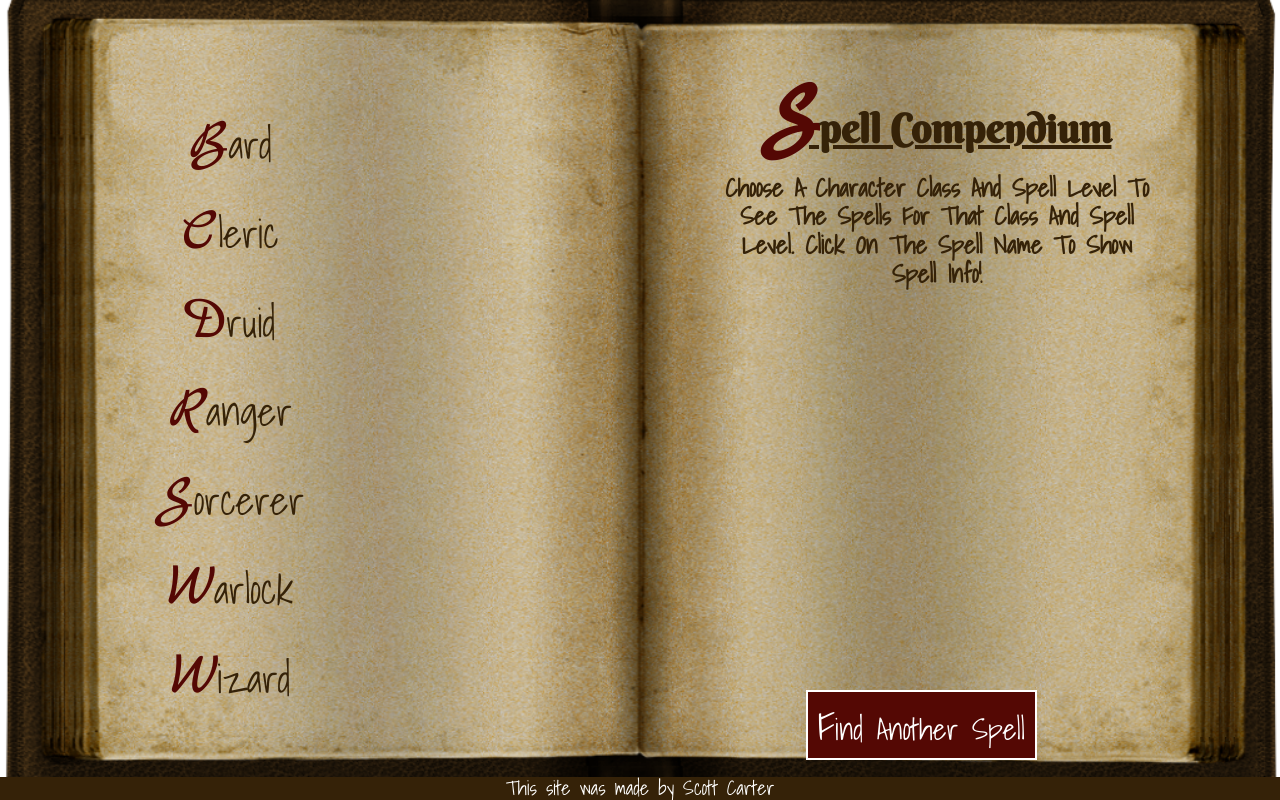
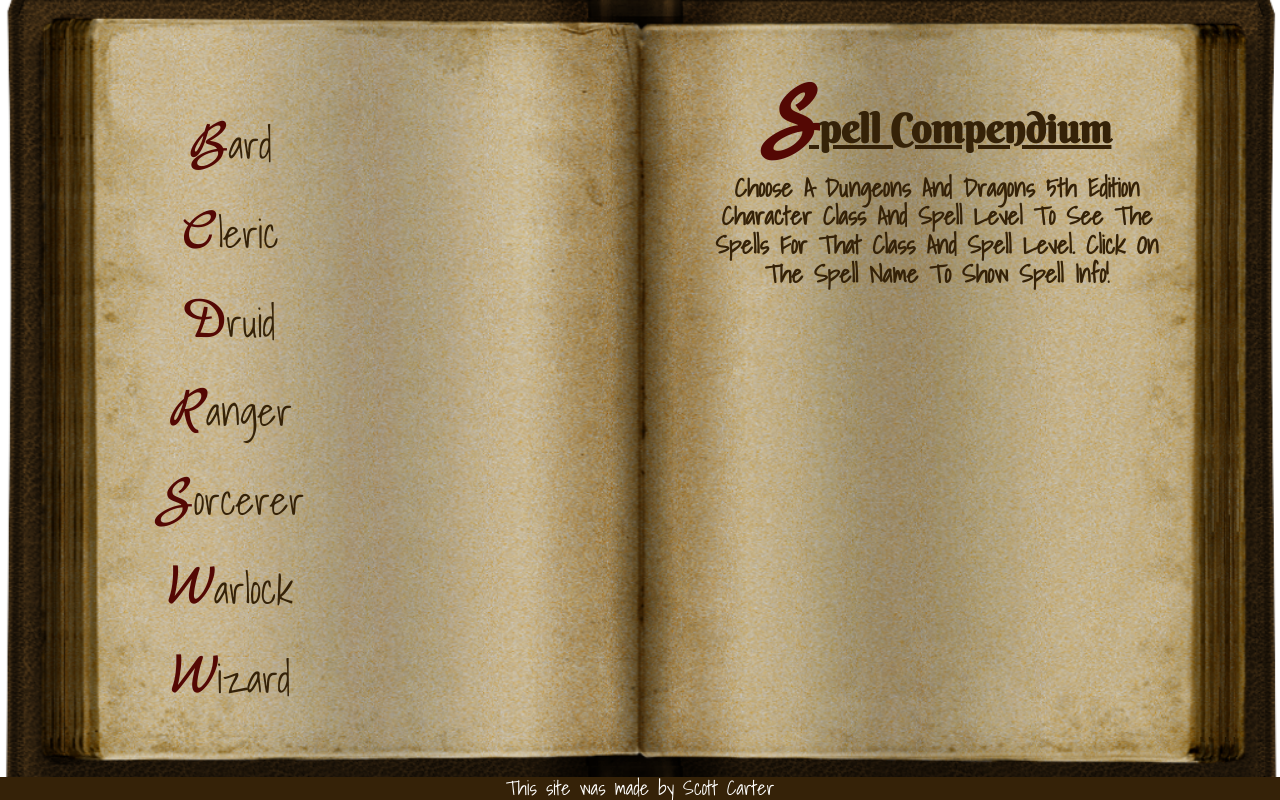
Before and after one commit to slashmcdeadly/scottCarterProjectFive, a React (Create React App) app: page / in a window 1280 px wide. Built offline with nearby package versions, Linux system fonts and the light colour scheme.

Commit message:
fixed the no spell bug

```diff
--- a/src/App.js
+++ b/src/App.js
@@ -15,14 +15,16 @@
       isShowing: false,
       isAlsoShowing: false,
       spellBoxShowing: false,
+      resetShowing: false,
       disabled: false,
       alsoDisabled: false,
       spellInfo: [],
       name: '',
       materials: '',
       description: '',
+      count: 0,
       higherLevel: '',
-      changingText: 'Choose a Character Class and Spell Level to see the spells for that class and spell level. Click on the spell name to show spell info!',
+      changingText: 'Choose a Dungeons and Dragons 5th Edition Character Class and Spell Level to see the spells for that class and spell level. Click on the spell name to show spell info!',
       levelDisplay: ''
     }
   }
@@ -41,7 +43,7 @@
     this.setState({
       isAlsoShowing: true,
       levelDisplay: "Level " + event.target.value,
-      // alsoDisabled: true,
+      resetShowing: true
     })
     // call the api with the button value as part of the search
     axios({
@@ -49,15 +51,18 @@
       method: 'GET',
       responseType: 'json',
     }).then( (spells) => {
-      spells = spells.data.results;
+
+      console.log(spells)
       this.setState({
-        spells,
+        spells: spells.data.results,
         changingText: this.state.charClass,
+        count: spells.data.count
       })
     })
   }
 
   spellInfo = (e) => {
+    window.scroll({top: 0});
     axios({
         url: "https://www.dnd5eapi.co" + e.target.value,
         method: 'GET',
@@ -80,6 +85,7 @@
   }
 
   render(){
+    console.log(this.state.spells)
     return (
       <div className="App">
         <main className="wrapper flexContainer">
@@ -88,11 +94,10 @@
             <h3>{this.state.changingText}</h3>
             <h4>{this.state.levelDisplay}</h4>
 
-
             { this.state.spellBoxShowing ?
               (<Info name={this.state.name} material={this.state.materials} desc={this.state.description} higher={this.state.higherLevel}/>):null }
-
-            <button className="reset" onClick={this.reset}>Find Another Spell</button>
+            { this.state.resetShowing ?
+            <button className="reset" onClick={this.reset}>Change Class</button>:null}
 
           </section>
           <section className="options ">
@@ -109,10 +114,12 @@
                 return (
                   <Fragment key={index}>
                     <button onClick={this.spellInfo} value={spell.url} >{spell.name}</button>
+
                   </Fragment>
                 )
               })):null
-              }
+            }
+            {this.state.count === 0 && this.state.isAlsoShowing ? <h2>NO SPELLS</h2>:null}
             </div>
           </section>
         </main>
```
